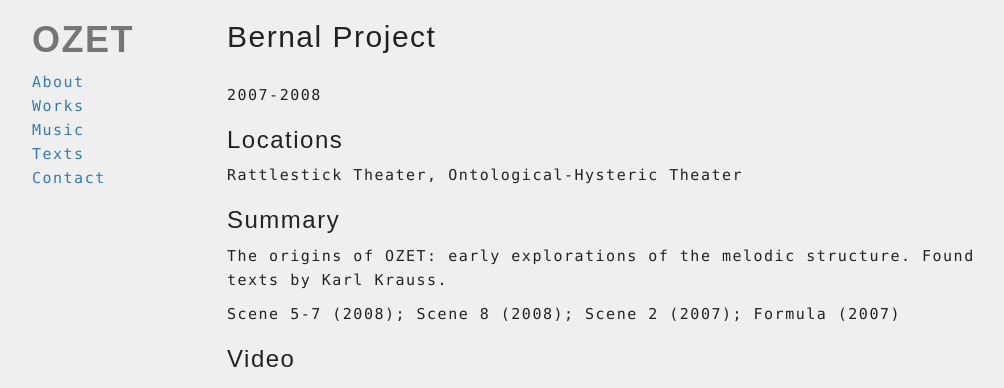
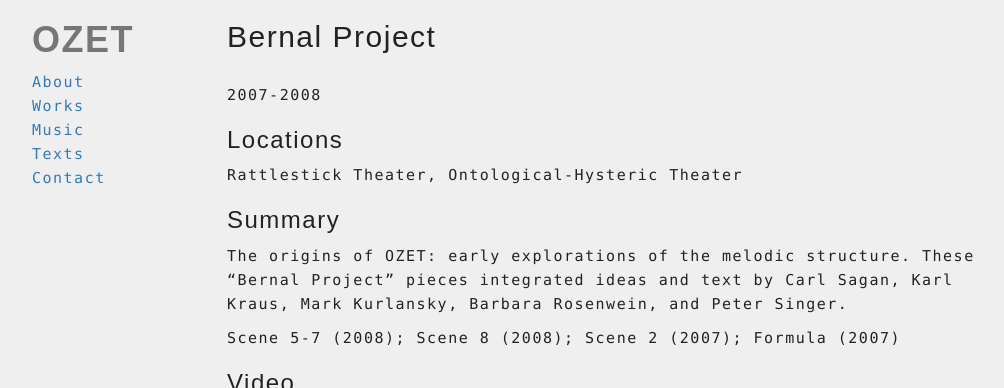
Before and after one commit to the-ozet/the-ozet.github.io, a Jekyll site: the page built from _works/bernal.md, in a window 1280 px wide, cut to the strip 0-388 px from the top of the page. Shown: the whole strip, without its empty margins (38-1042 px from the left). Built offline with Jekyll 4.4.1, drawn with Linux system fonts in a browser that asks for light colours; nearby versions of some CDN libraries.

Commit message:
Update bernal.md
Add more context to piece inspiration (taken from orig about page)

```diff
--- a/_works/bernal.md
+++ b/_works/bernal.md
@@ -15,7 +15,7 @@ Rattlestick Theater, Ontological-Hysteric Theater
 
 ### Summary
 
-The origins of OZET: early explorations of the melodic structure.  Found texts by Karl Krauss.
+The origins of OZET: early explorations of the melodic structure. These "Bernal Project" pieces integrated ideas and text by Carl Sagan, Karl Kraus, Mark Kurlansky, Barbara Rosenwein, and Peter Singer.
 
 Scene 5-7 (2008); Scene 8 (2008); Scene 2 (2007); Formula (2007)
 
```
